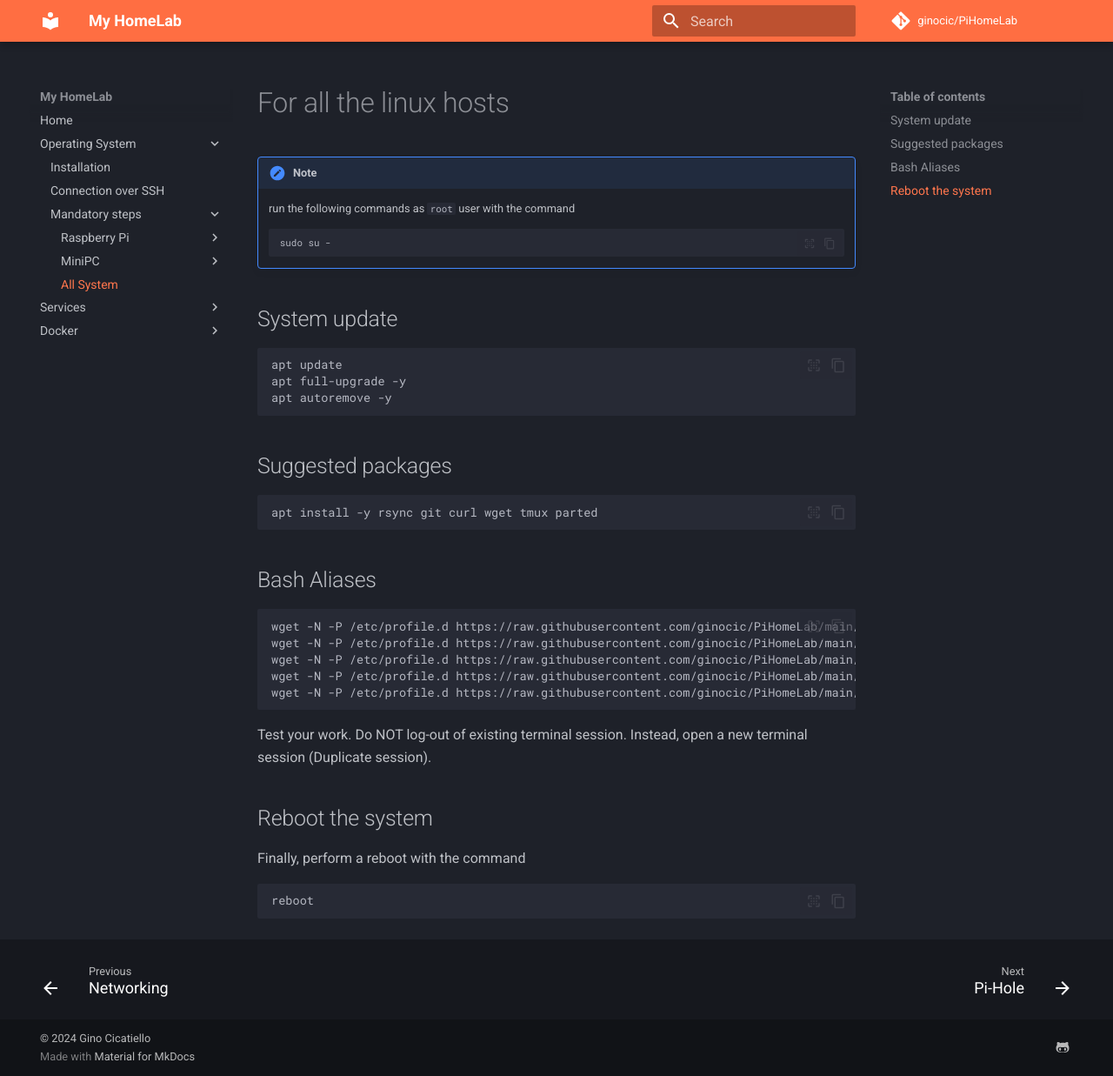
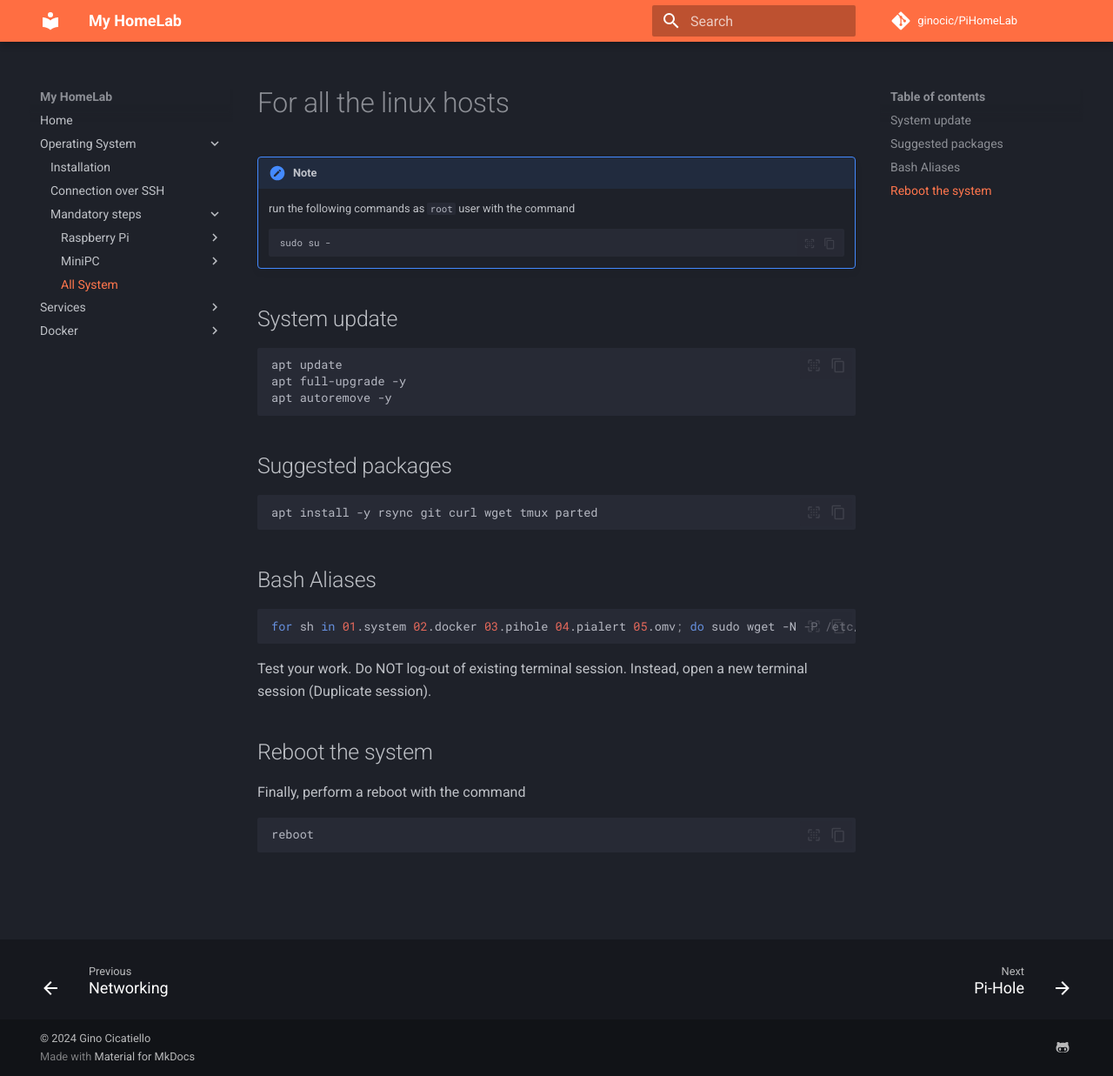
Before and after one commit to ginocic/PiHomeLab, an MkDocs documentation site: the page built from docs/mandatory/all.md, in a window 1280 px wide and 1237 px high. Shown: the whole window at 87% size. Built offline with MkDocs 1.6.1 and Material for MkDocs 9.7.7, drawn with Linux system fonts in a browser that asks for light colours; comment, search, counter and statistics services are not loaded.

Commit message:
Fixed some errors

````diff
--- a/docs/mandatory/all.md
+++ b/docs/mandatory/all.md
@@ -24,11 +24,7 @@ apt install -y rsync git curl wget tmux parted
 ## Bash Aliases
 
 ``` sh
-wget -N -P /etc/profile.d https://raw.githubusercontent.com/ginocic/PiHomeLab/main/scripts/01.system.sh
-wget -N -P /etc/profile.d https://raw.githubusercontent.com/ginocic/PiHomeLab/main/scripts/02.docker.sh
-wget -N -P /etc/profile.d https://raw.githubusercontent.com/ginocic/PiHomeLab/main/scripts/03.pihole.sh
-wget -N -P /etc/profile.d https://raw.githubusercontent.com/ginocic/PiHomeLab/main/scripts/04.pialert.sh
-wget -N -P /etc/profile.d https://raw.githubusercontent.com/ginocic/PiHomeLab/main/scripts/05.omv.sh
+for sh in 01.system 02.docker 03.pihole 04.pialert 05.omv; do sudo wget -N -P /etc/profile.d https://raw.githubusercontent.com/ginocic/PiHomeLab/main/scripts/$sh.sh; done
 ```
 
 Test your work. Do NOT log-out of existing terminal session. Instead, open a new terminal session (Duplicate session).
````
Also changed, not shown: docs/docker/docker.md (+2 -0 lines), 2 other files.
